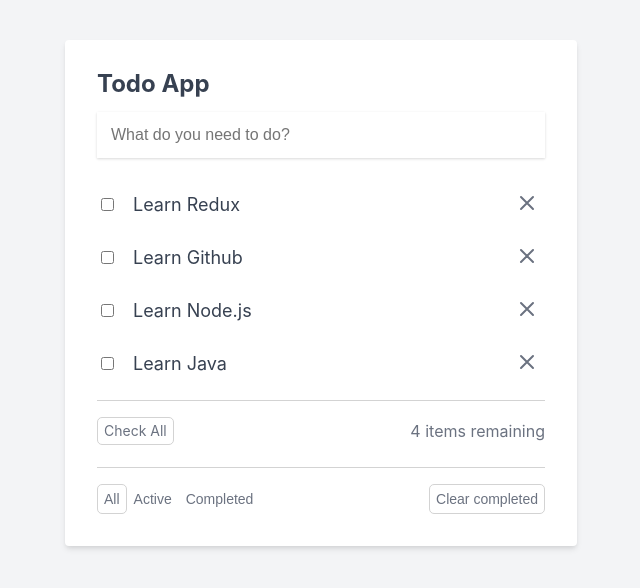
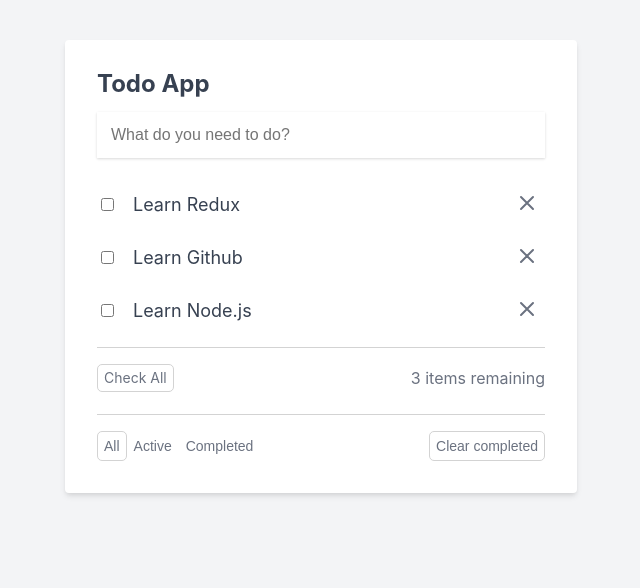
Before and after one commit to kar3a-A/Nodejs-course, a React (Create React App) app: page / in a window 1280 px wide. Shown: the top 588 px of the page, without its empty margins (319-959 px from the left). Built offline with nearby package versions, Linux system fonts and the light colour scheme; data requests are answered from the project's data file; the HTML template or start-up script is replaced by a standard one.

Commit message:
and already make the feature of tick or undo the checkbox feature from the beginning

```diff
--- a/src/App.js
+++ b/src/App.js
@@ -16,8 +16,6 @@ function App() {
   const link= ('http://localhost:3001/todo')
   const [url, setUrl] = useState(link)
   const {data,setData, isPending} = useFetch(url)
-  const [tick, setTick] = useState({})
-  console.log(tick)
   let AddTodo = (todo) =>{
     // Both server and client side should update
     // update at server side
--- a/src/components/Todo.js
+++ b/src/components/Todo.js
@@ -21,6 +21,7 @@ export default function Todo({todo,updateTodo, isPending, deleteTodo}) {
     <li className={`${isPending ? 'todo-item-container-pending' : 'todo-item-container'}`} >
         <div className="todo-item">
         <input type="checkbox"
+        onChange={(e)=> updateTodo({...todo, completed: e.target.checked})}
         onClick={()=> updateTodo({...todo, completed: !todo.completed})}
         checked={todo.completed}
         />
--- a/src/data/db.json
+++ b/src/data/db.json
@@ -14,11 +14,6 @@
       "id": "84877",
       "title": "Learn Node.js",
       "completed": false
-    },
-    {
-      "id": "149",
-      "title": "Learn Java",
-      "completed": false
     }
   ]
 }
```
